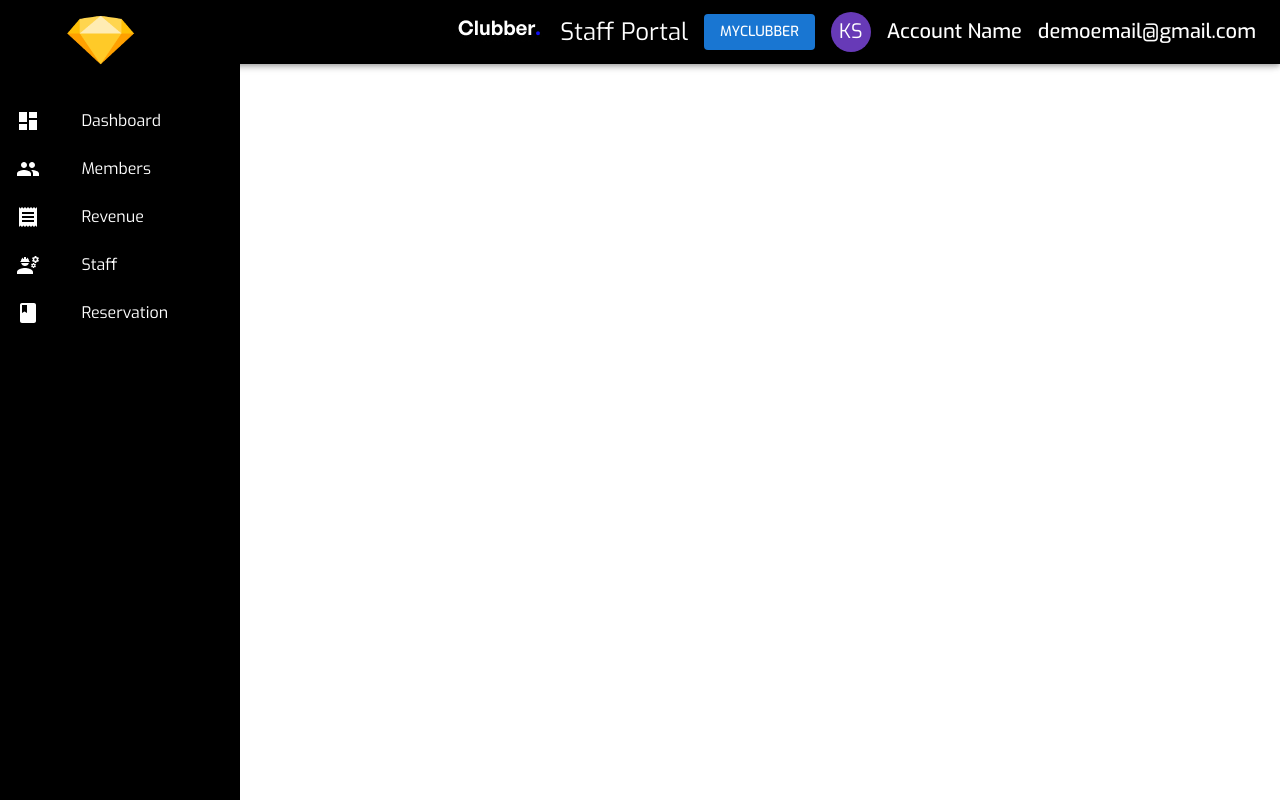
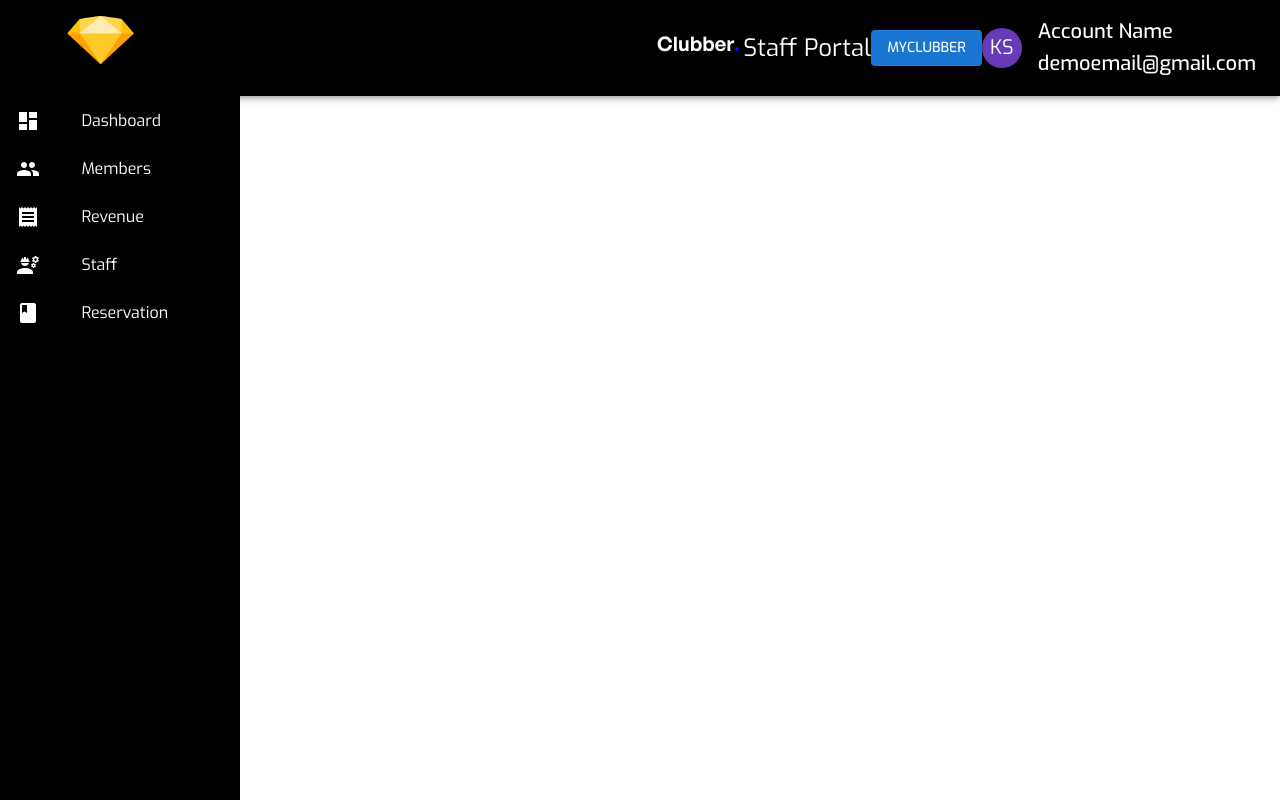
Before and after one commit to MrSurenK/Clubber, a React (Vite) app in the folder front-end/Clubber CRM/: page /user/staff in a window 1280 px wide. Built offline with nearby package versions, Linux system fonts and the light colour scheme.

Commit message:
Trying to format AppBar

```diff
--- a/front-end/Clubber CRM/src/StaffComponents/StaffLayout.jsx
+++ b/front-end/Clubber CRM/src/StaffComponents/StaffLayout.jsx
@@ -18,7 +18,6 @@
 import ListItem from "@mui/material/ListItem";
 import ListItemButton from "@mui/material/ListItemButton";
 import ListItemText from "@mui/material/ListItemText";
-import { colors } from "@mui/material";
 import styles from "./StaffLayout.module.css";
 import { useNavigate, useLocation } from "react-router-dom";
 import sketch from "../../assets/sketch.png";
@@ -59,20 +58,29 @@
           }}
         >
           <ToolBar>
-            <Stack direction="row" spacing={2} alignItems={"center"}>
-              <img
-                src="../../assets/Company_Name.png"
-                alt="Company Logo"
-                className={styles.compLogo}
-              />
-              <Typography variant="h5">Staff Portal</Typography>
-              <Button onClick={handleAppBarButton} variant="contained">
-                MyClubber
-              </Button>
+            <img src="../../assets/Company_Name.png" alt="Company Logo" />
+
+            <Typography variant="h5">Staff Portal</Typography>
+
+            <Button
+              onClick={handleAppBarButton}
+              variant="contained"
+              sx={{ height: "100%" }}
+            >
+              MyClubber
+            </Button>
+
+            {/* Right side */}
+            <Stack direction="row" alignItems="center" spacing={2}>
               <Avatar sx={{ bgcolor: deepPurple[500] }}>KS</Avatar>
-
-              <Typography variant="h6">Account Name</Typography>
-              <Typography variant="h6">demoemail@gmail.com</Typography>
+              <Stack direction="column" alignItems="flex-end">
+                <Typography variant="h6" marginRight={"auto"} paddingTop={2}>
+                  Account Name
+                </Typography>
+                <Typography variant="h6" marginBottom={2}>
+                  demoemail@gmail.com
+                </Typography>
+              </Stack>
             </Stack>
           </ToolBar>
         </AppBar>
--- a/front-end/Clubber CRM/src/StaffComponents/StaffLayout.module.css
+++ b/front-end/Clubber CRM/src/StaffComponents/StaffLayout.module.css
@@ -9,8 +9,3 @@
   margin-bottom: 10%;
   margin-top: 10px;
 }
-
-.compLogo {
-  margin-left: 0;
-  width: auto;
-}
```
